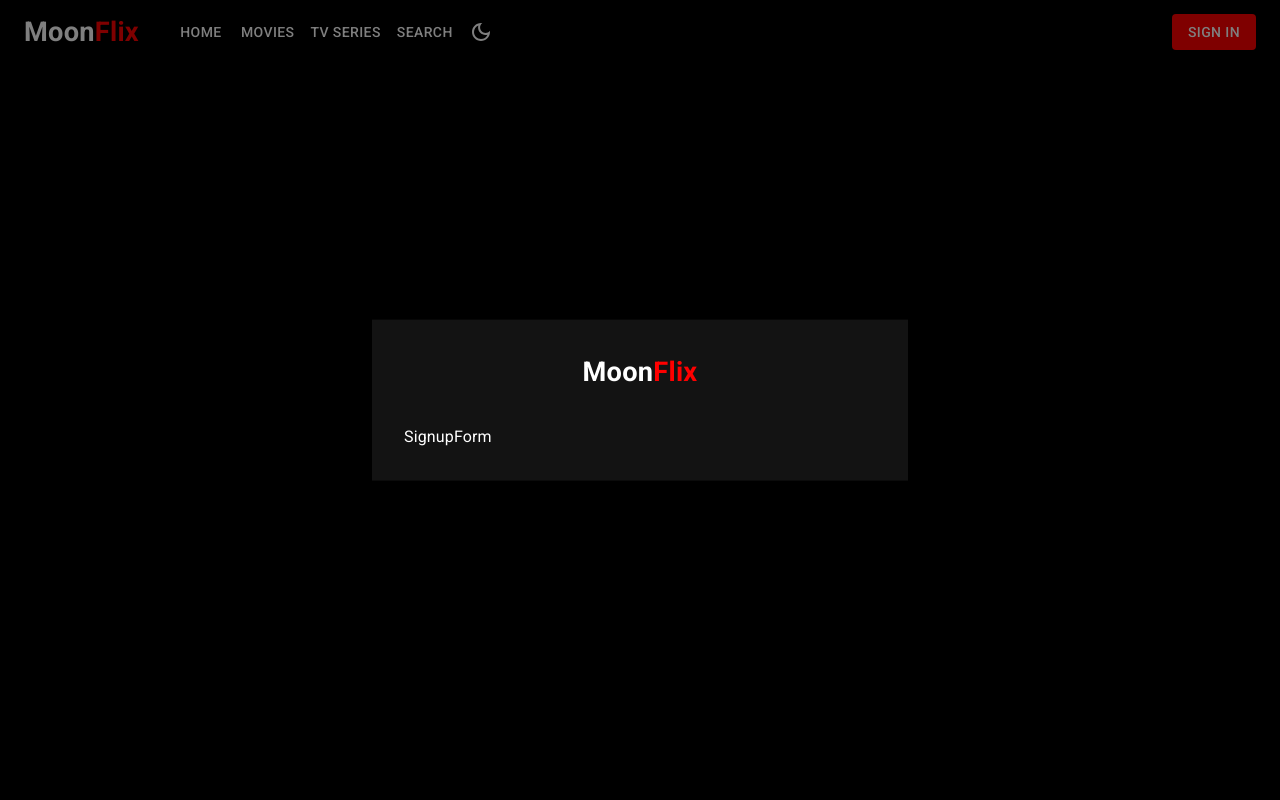
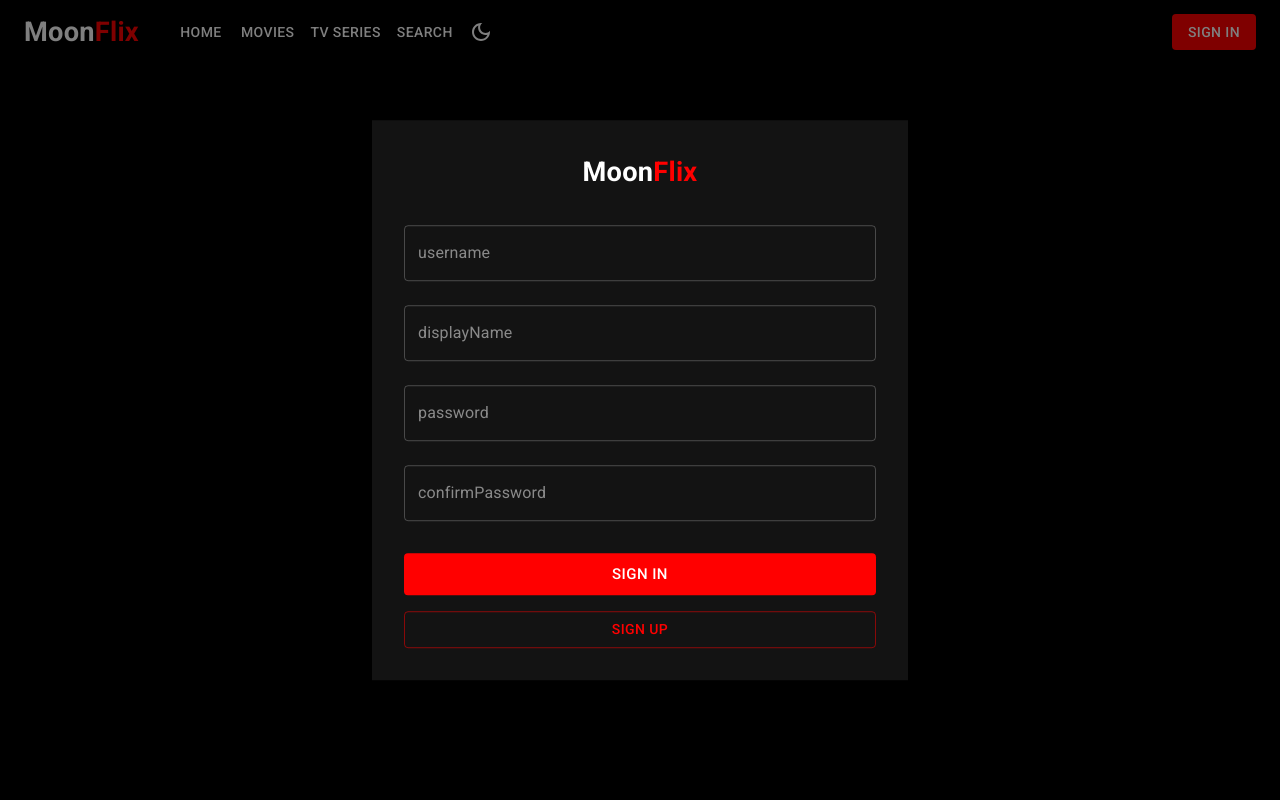
Before and after one commit to minhhoanq/movie, a React (Create React App) app in the folder client/: page /password-update in a window 1280 px wide. Both pictures are taken after a click on the button "SIGN UP". Shown: the top 800 px of the page. Built offline with nearby package versions, Linux system fonts and the light colour scheme.

Commit message:
client sign up form

```diff
--- a/client/src/components/common/SigninForm.jsx
+++ b/client/src/components/common/SigninForm.jsx
@@ -35,7 +35,7 @@ const SigninForm = ({ switchAuthState }) => {
         console.log(response);
         console.log(err);
         if (response) {
-            SigninForm.resetForm();
+            // SigninForm.resetForm();
             dispatch(setUser(response));
             dispatch(setAuthModalOpen(false));
             toast.success("Sign in successfully");
@@ -56,7 +56,7 @@ const SigninForm = ({ switchAuthState }) => {
                         min: 3,
                         required: "Username is required",
                     })}
-                    // error={errors.username}
+                    error={errors.username}
                     // helperText={errors.username}
                 />
 
--- a/client/src/components/common/SignupForm.jsx
+++ b/client/src/components/common/SignupForm.jsx
@@ -1,7 +1,143 @@
-import React from "react";
+import React, { useState } from "react";
+import { LoadingButton } from "@mui/lab";
+import { Alert, Box, Button, Stack, TextField } from "@mui/material";
+import { useDispatch } from "react-redux";
+import { toast } from "react-toastify";
+import userApi from "../../api/modules/user.api";
+import { setAuthModalOpen } from "../../redux/features/authModalSlice";
+import { setUser } from "../../redux/features/useSlice";
+import { useForm } from "react-hook-form";
 
 const SignupForm = ({ switchAuthState }) => {
-    return <div>SignupForm</div>;
+    const dispatch = useDispatch();
+    const [isLoginRequest, setIsLoginRequest] = useState(false);
+    const [errorMessage, setErrorMessage] = useState(false);
+
+    const {
+        register,
+        handleSubmit,
+        watch,
+        getValues,
+        formState: { errors },
+    } = useForm({
+        defaultValues: {
+            username: "",
+            displayName: "",
+            password: "",
+            confirmPassword: "",
+        },
+    });
+
+    const onSubmit = async (values) => {
+        setIsLoginRequest(true);
+        setErrorMessage(undefined);
+        console.log(values);
+        const { response, err } = await userApi.singup(values);
+
+        setIsLoginRequest(false);
+        console.log(response);
+        console.log(err);
+        if (response) {
+            // SignupForm.resetForm();
+            dispatch(setUser(response));
+            dispatch(setAuthModalOpen(false));
+            toast.success("Sign in successfully");
+        }
+
+        if (err) setErrorMessage(err.message);
+    };
+
+    return (
+        <Box component={"form"} onSubmit={handleSubmit(onSubmit)}>
+            <Stack spacing={3}>
+                <TextField
+                    type="text"
+                    placeholder="username"
+                    name="username"
+                    fullWidth
+                    {...register("username", {
+                        min: 3,
+                        required: "Username is required",
+                    })}
+                    error={errors.username}
+                    // helperText={errors.username}
+                />
+
+                <TextField
+                    type="text"
+                    placeholder="displayName"
+                    name="displayName"
+                    fullWidth
+                    {...register("displayName", {
+                        min: 3,
+                        required: "Display name is required",
+                    })}
+                    error={errors.displayName}
+                    // helperText={errors.username}
+                />
+
+                <TextField
+                    type="password"
+                    placeholder="password"
+                    name="password"
+                    fullWidth
+                    {...register("password", {
+                        min: 8,
+                        required: "Password is required",
+                    })}
+                    // error={errors.password}
+                    // helperText={errors.password}
+                />
+
+                <TextField
+                    type="password"
+                    placeholder="confirmPassword"
+                    name="confirmPassword"
+                    fullWidth
+                    {...register("confirmPassword", {
+                        validate: (match) => {
+                            const password = getValues("password");
+                            return match === password || "Password show match!";
+                        },
+                    })}
+                    // error={errors.password}
+                    // helperText={errors.password}
+                />
+            </Stack>
+
+            <LoadingButton
+                type="submit"
+                fullWidth
+                size="large"
+                variant="contained"
+                sx={{
+                    marginTop: 4,
+                }}
+                loading={isLoginRequest}
+            >
+                Sign in
+            </LoadingButton>
+
+            <Button
+                fullWidth
+                variant="outlined"
+                sx={{
+                    marginTop: "1rem",
+                }}
+                onClick={() => switchAuthState()}
+            >
+                Sign up
+            </Button>
+
+            {errorMessage && (
+                <Box sx={{ marginTop: 2 }}>
+                    <Alert severity="error" variant="outlined">
+                        {errorMessage}
+                    </Alert>
+                </Box>
+            )}
+        </Box>
+    );
 };
 
 export default SignupForm;
--- a/client/src/components/common/UserMenu.jsx
+++ b/client/src/components/common/UserMenu.jsx
@@ -29,6 +29,7 @@ const UserMenu = () => {
                             cursor: "pointer",
                             userSelect: "none",
                         }}
+                        onClick={toggleMenu}
                     >
                         {user.displayName}
                     </Typography>
@@ -50,7 +51,7 @@ const UserMenu = () => {
                                     disableTypography
                                     primary={
                                         <Typography textTransform={"uppercase"}>
-                                            {item.displayName}
+                                            {item.display}
                                         </Typography>
                                     }
                                 />
```
